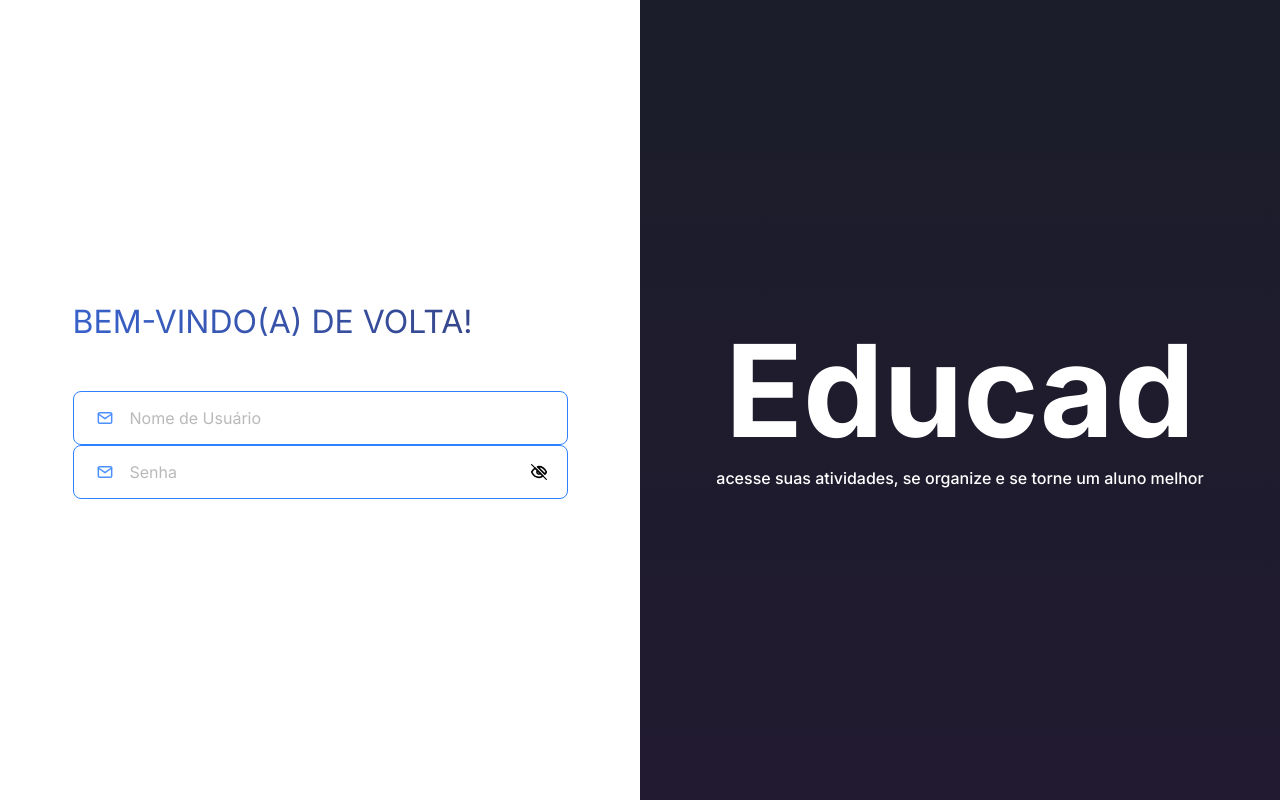
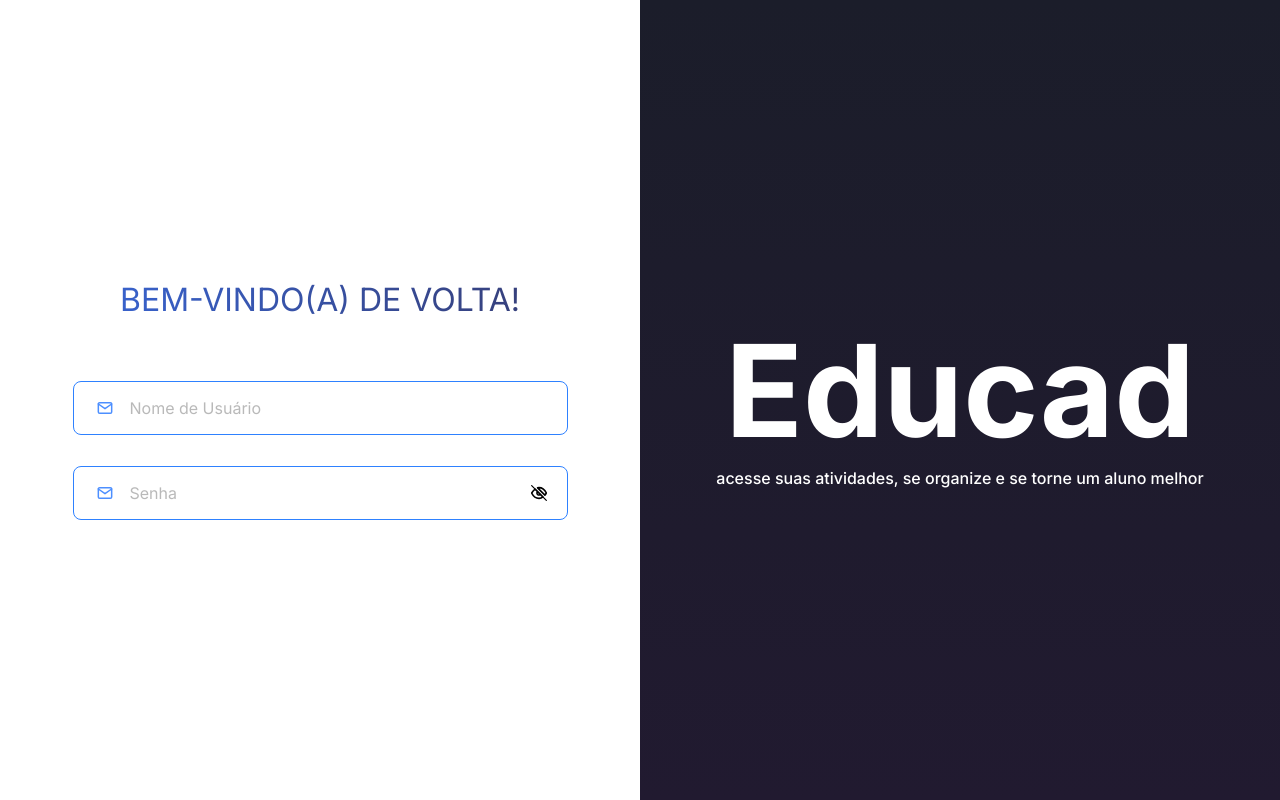
Before and after one commit to hercules-sousa/educad-frontend, a React (Create React App) app: page / in a window 1280 px wide. Built offline with nearby package versions, Linux system fonts and the light colour scheme.

Commit message:
Recriando form

```diff
--- a/src/components/Input/index.tsx
+++ b/src/components/Input/index.tsx
@@ -2,7 +2,7 @@
 import InputProps, { EyeButtonProps } from "./types";
 import EyeOff from "../../assets/icons/eye-off.svg";
 import EyeOn from "../../assets/icons/eye-on.svg";
-import { useState } from "react";
+import { SyntheticEvent, useState } from "react";
 
 const EyeButton: React.FC<EyeButtonProps> = ({ on, onClick }) => {
   return (
@@ -35,12 +35,13 @@
         placeholder={placeholder}
         onChange={onChange}
         type={
-          type === "password" ? (showPassword ? "password" : "text") : "text"
+          type === "password" ? (showPassword ? "text" : "password") : "text"
         }
       />
       {rightIcon && (
         <EyeButton
-          onClick={() => {
+          onClick={(e: SyntheticEvent) => {
+            e.preventDefault();
             setEyeOn(!eyeOn);
             setShowPassword(!showPassword);
           }}
--- a/src/components/Input/types.d.ts
+++ b/src/components/Input/types.d.ts
@@ -8,5 +8,5 @@
 
 interface EyeButtonProps {
   on?: boolean;
-  onClick: VoidFunction;
+  onClick: (e: SyntheticEvent) => void;
 }
--- a/src/pages/LoginPage/index.tsx
+++ b/src/pages/LoginPage/index.tsx
@@ -6,6 +6,7 @@
 import { useAuth } from "../../services/auth";
 
 import "./styles.css";
+import { StyledForm } from "./styles";
 
 const LoginPage = () => {
   const [login, setLogin] = useState("");
@@ -31,60 +32,8 @@
   return (
     <div className="grid">
       <div className="login-form">
+        <StyledForm>
           <h2>Bem-vindo(a) de volta!</h2>
-        <br />
-        {/* <form className="campos-login" onSubmit={handleLoginSubmit}>
-          <input
-            className="login"
-            placeholder="Matrícula"
-            onChange={(e) => setLogin(e.target.value)}
-          />
-          <svg
-            id="user"
-            xmlns="http://www.w3.org/2000/svg"
-            viewBox="0 0 448 512"
-          >
-            <path d="M272 304h-96C78.8 304 0 382.8 0 480c0 17.67 14.33 32 32 32h384c17.67 0 32-14.33 32-32C448 382.8 369.2 304 272 304zM48.99 464C56.89 400.9 110.8 352 176 352h96c65.16 0 119.1 48.95 127 112H48.99zM224 256c70.69 0 128-57.31 128-128c0-70.69-57.31-128-128-128S96 57.31 96 128C96 198.7 153.3 256 224 256zM224 48c44.11 0 80 35.89 80 80c0 44.11-35.89 80-80 80S144 172.1 144 128C144 83.89 179.9 48 224 48z" />
-          </svg>
-
-          <br />
-          <br />
-          <br />
-
-          <svg className="lock" viewBox="0 0 24 24">
-            <path
-              fill="currentColor"
-              d="M12,17C10.89,17 10,16.1 10,15C10,13.89 10.89,13 12,13A2,2 0 0,1 14,15A2,2 0 0,1 12,17M18,20V10H6V20H18M18,8A2,2 0 0,1 20,10V20A2,2 0 0,1 18,22H6C4.89,22 4,21.1 4,20V10C4,8.89 4.89,8 6,8H7V6A5,5 0 0,1 12,1A5,5 0 0,1 17,6V8H18M12,3A3,3 0 0,0 9,6V8H15V6A3,3 0 0,0 12,3Z"
-            />
-          </svg>
-
-          <input
-            type="password"
-            id="senha"
-            className="senha"
-            placeholder="Senha"
-            onChange={(e) => setSenha(e.target.value)}
-          />
-
-          <svg id="olho" className="olho" viewBox="0 0 24 24">
-            <path
-              id="olho-aberto"
-              className="olho-aberto"
-              fill="currentColor"
-              d="M2,5.27L3.28,4L20,20.72L18.73,22L15.65,18.92C14.5,19.3 13.28,19.5 12,19.5C7,19.5 2.73,16.39 1,12C1.69,10.24 2.79,8.69 4.19,7.46L2,5.27M12,9A3,3 0 0,1 15,12C15,12.35 14.94,12.69 14.83,13L11,9.17C11.31,9.06 11.65,9 12,9M12,4.5C17,4.5 21.27,7.61 23,12C22.18,14.08 20.79,15.88 19,17.19L17.58,15.76C18.94,14.82 20.06,13.54 20.82,12C19.17,8.64 15.76,6.5 12,6.5C10.91,6.5 9.84,6.68 8.84,7L7.3,5.47C8.74,4.85 10.33,4.5 12,4.5M3.18,12C4.83,15.36 8.24,17.5 12,17.5C12.69,17.5 13.37,17.43 14,17.29L11.72,15C10.29,14.85 9.15,13.71 9,12.28L5.6,8.87C4.61,9.72 3.78,10.78 3.18,12Z"
-            />
-          </svg>
-
-          <p>
-            Esqueceu sua senha? <a href="">Clique aqui</a>
-          </p>
-          <br />
-          <br />
-          <button type="submit" className="btn-login">
-            Entrar
-          </button>
-        </form> */}
-
           <Input
             placeholder="Nome de Usuário"
             leftIcon={EmailIcon}
@@ -102,6 +51,7 @@
             type="password"
             rightIcon
           />
+        </StyledForm>
       </div>
 
       <div className="login-visual">
--- a/src/pages/LoginPage/styles.css
+++ b/src/pages/LoginPage/styles.css
@@ -18,6 +18,7 @@
 .login-form {
   display: flex;
   justify-content: center;
+  align-items: center;
   height: 100vh;
   flex-direction: column;
   margin: auto;
--- /dev/null
+++ b/src/pages/LoginPage/styles.ts
@@ -0,0 +1,11 @@
+import styled from "styled-components"
+
+export const StyledForm = styled.form`
+  display: flex;
+  align-items: center;
+  justify-content: space-between;
+  position: relative;
+  width: 100%;
+  height: 30%;
+  flex-direction: column;
+`
```
Lines whose indentation alone changed are shown as unchanged.
